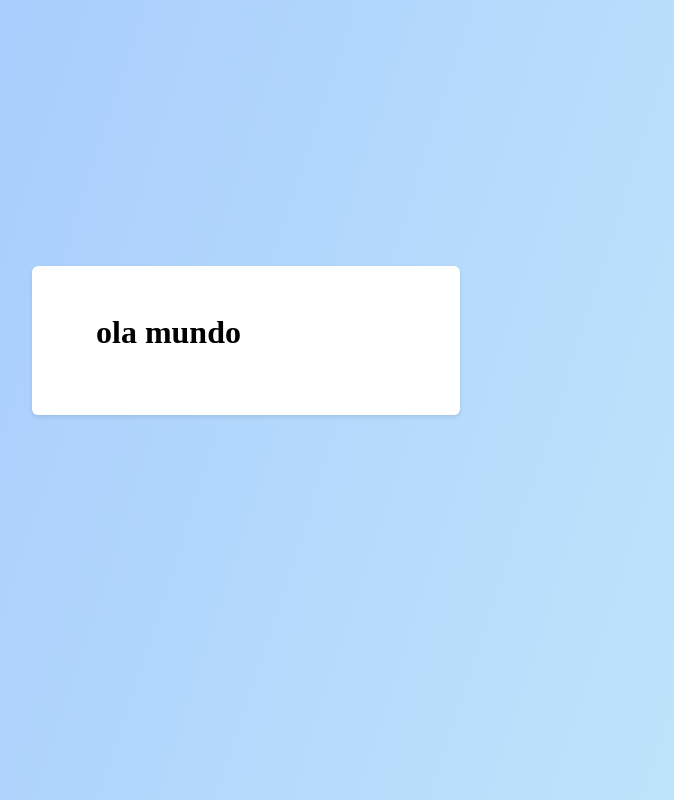
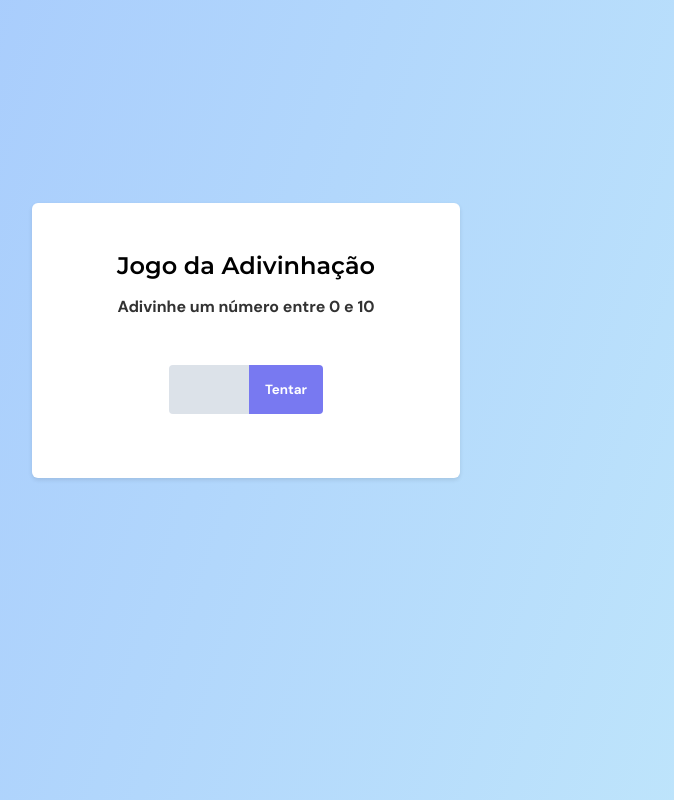
Before and after one commit to helena-antoni/Guessing-game, a plain HTML site: page index.html in a window 1280 px wide. Shown: the whole page, without its empty margins (394-1068 px from the left). Drawn offline with Linux system fonts and the light colour scheme.

Commit message:
Screen-1 finished

```diff
--- a/index.html
+++ b/index.html
@@ -1,14 +1,25 @@
 <!DOCTYPE html>
 <html lang="pt-br">
 <head>
+
+    <link rel="preconnect" href="https://fonts.googleapis.com">
+    <link rel="preconnect" href="https://fonts.gstatic.com" crossorigin>
+    <link href="https://fonts.googleapis.com/css2?family=DM+Sans:ital,opsz,wght@0,9..40,700;1,9..40,700&family=Montserrat:ital,wght@0,600;1,600&display=swap" rel="stylesheet">
     <meta charset="UTF-8">
     <meta name="viewport" content="width=device-width, initial-scale=1.0">
+
+    <title>Jogo Adivinhação</title>
     <link rel="stylesheet" href="style.css">
-    <title>Jogo Adivinhação</title>
 </head>
 <body>
     <main>
-        <div> <h1>ola mundo</h1></div>
+        <h1>Jogo da Adivinhação</h1>
+        <p>Adivinhe um número entre 0 e 10 </p>
+
+        <form action="">
+            <input type="number">
+            <button>Tentar</button>
+        </form>
     </main>
 </body>
 </html>
--- a/style.css
+++ b/style.css
@@ -6,6 +6,16 @@
 
 :root{
     font-size: 62.5%;
+    --color-main-h1: #34355B;
+    --form-button-background: #7879F1;
+    --form-input: #DCE2E9;
+    --color-white: #FFF;
+
+}
+
+body, button, input{
+    font-family: "DM Sans", sans-serif;
+
 }
 
 body{
@@ -21,9 +31,54 @@ main{
 
     padding: 4.8rem 6.4rem 6.4rem;
 
-    background: #FFF;
+    background: var(--color-white);
     box-shadow: 0rem .2rem .4rem 0rem rgba(0, 0, 0, 0.1);
     border-radius: .6rem;
 
     margin-top:-12rem;
+
+    text-align: center;
+
 }
+
+h1{
+    font-family: "Montserrat", sans-serif;
+    font-size: 2.4rem;
+    margin-bottom: 1.6rem;
+
+}
+main h1, main p{
+    color:var(--color-main-p);
+}
+
+p{
+    opacity: 0.8;
+}
+
+form{
+    margin-top: 4.8rem;
+    display: flex;
+
+    justify-content: center;
+}
+
+input, button{
+    border: none;
+    padding: 1.6rem;
+}
+
+input{
+    background-color: var(--form-input) ;
+    width: 8rem;
+    border-radius:0.4rem  0 0 0.4rem ;
+
+}
+input:focus{
+    outline: none;
+}
+button{
+    background-color:  var(--form-button-background);
+    color: var(--color-white);
+    font-weight: bold;
+    border-radius: 0 0.4rem  0.4rem 0;
+}
```
